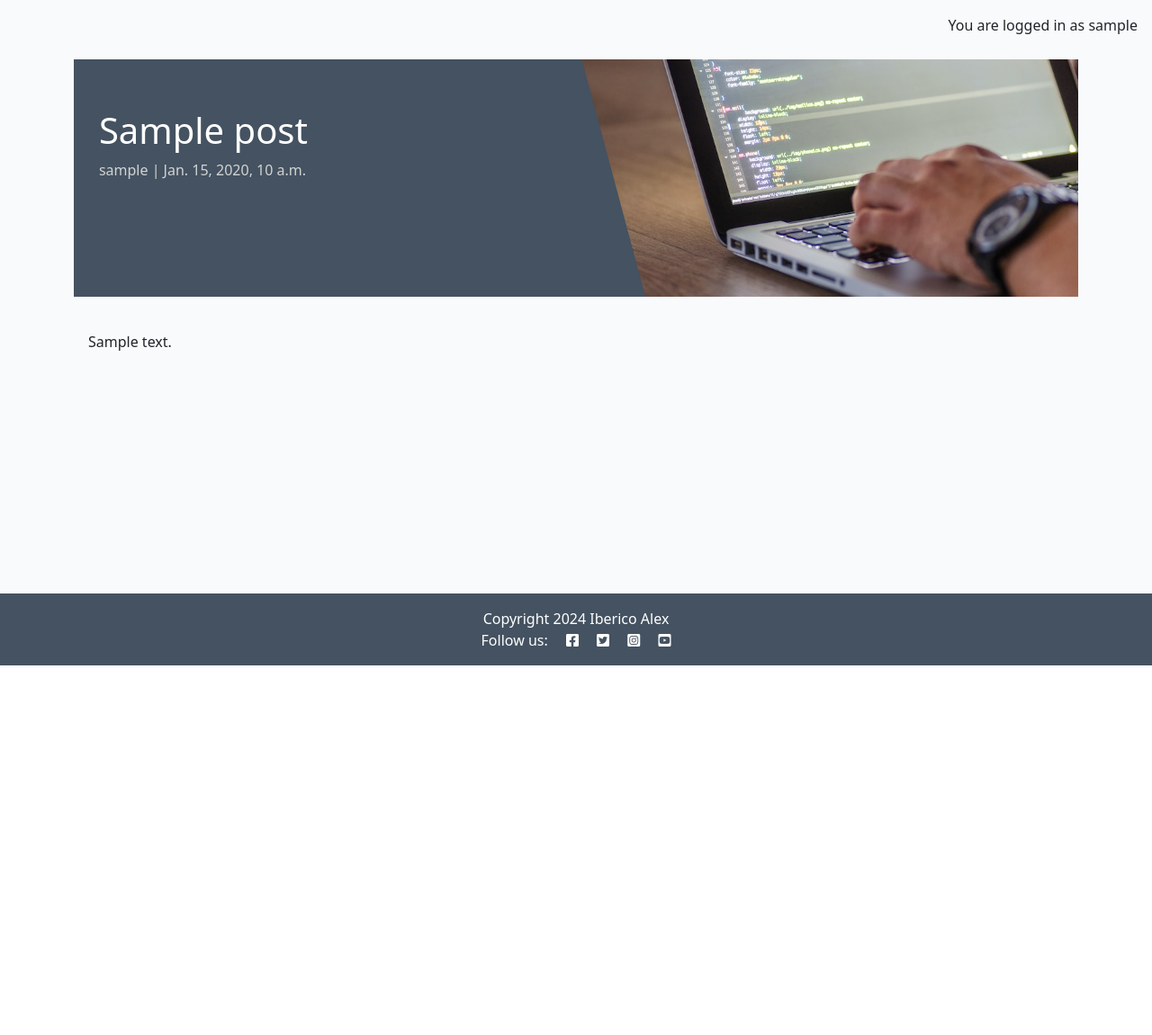
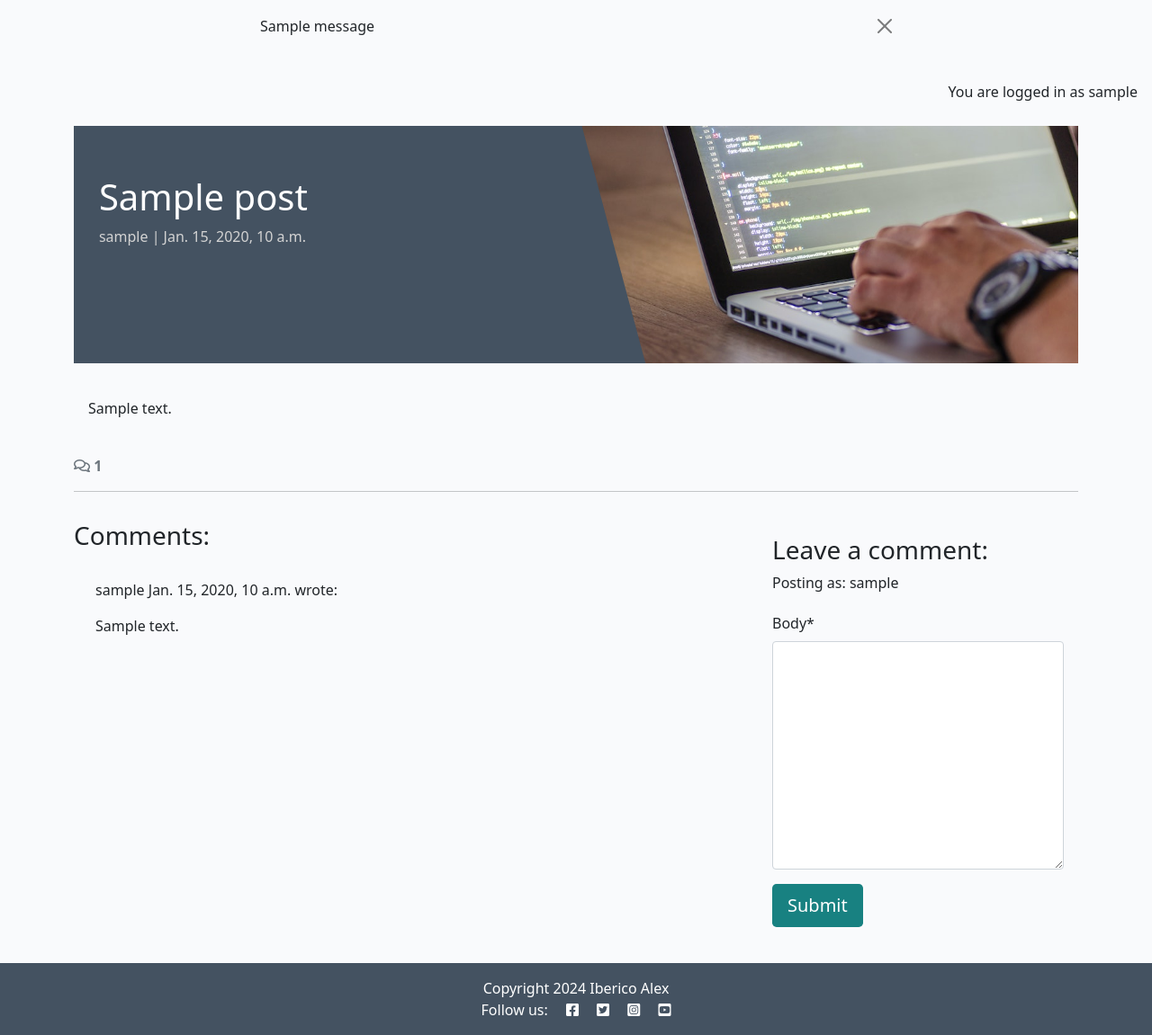
Before and after one commit to ibericoalex/iberico-alex-blog, a Django app: a page that uses templates/base.html in a window 1280 px wide. Shown: the part 60-1211 px from the top of the page at 90% size. Before the commit the page ends 800 px from the top, so only its background shows below. Run offline with Django 4.2, Linux system fonts and the light colour scheme; a user stored in the database is signed in; tables that the repository leaves empty hold one stand-in row (values such as "Sample post"); one stand-in notice (Sample message) is shown; some libraries are stand-ins or nearby versions.

Commit message:
create field to add comments in posts

```diff
--- /dev/null
+++ b/blog/forms.py
@@ -0,0 +1,8 @@
+from .models import Comment
+from django import forms
+
+
+class CommentForm(forms.ModelForm):
+    class Meta:
+        model = Comment
+        fields = ('body',)
--- a/blog/templates/blog/post_detail.html
+++ b/blog/templates/blog/post_detail.html
@@ -1,6 +1,8 @@
-{% extends 'base.html' %} {% block content %}
+{% extends 'base.html' %}
 {% load static %}
+{% load crispy_forms_tags %}
 
+{% block content %}
 <div class="masthead">
     <div class="container">
         <div class="row g-0">
@@ -29,6 +31,66 @@
             </div>
         </div>
     </div>
+     <!-- Displaying count of comments -->
+  <div class="row">
+    <div class="col-12">
+      <strong class="text-secondary">
+        <i class="far fa-comments"></i> {{ comment_count }}
+      </strong>
+    </div>
+    <div class="col-12">
+      <hr>
+    </div>
+  </div>
+  <!-- Displaying Comments -->
+  <div class="row">
+    <div class="col-md-8 card mb-4  mt-3 ">
+      <h3>Comments:</h3>
+      <div class="card-body">
+        <!-- We want a for loop inside the empty control tags
+          to iterate through each comment in comments -->
+        {% for comment in comments %}
+        <div class="p-2 comments
+          {% if not comment.approved and comment.author == user %}
+          faded{% elif not comment.approved %} d-none{% endif %}">
+          <p class="font-weight-bold">
+            {{ comment.author }}
+            <span class="font-weight-normal">
+              {{ comment.created_on }}
+            </span> wrote:
+          </p>
+          <div id="comment{{ comment.id }}">
+            {{ comment.body | linebreaks }}
+          </div>
+          {% if not comment.approved and comment.author == user %}
+          <p class="approval">
+            This comment is awaiting approval
+          </p>
+          {% endif %}
+        </div>
+        <!-- Our for loop ends here -->
+        {% endfor %}
+      </div>
+    </div>
+    <!-- Creating New Comments -->
+    <div class="col-md-4 card mb-4 mt-3">
+        <div class="card-body">
+          {% if user.is_authenticated %}
+          <h3>Leave a comment:</h3>
+          <p>Posting as: {{ user.username }}</p>
+          <form id="commentForm" method="post"
+            style="margin-top: 1.3em;">
+            {{ comment_form | crispy }}
+            {% csrf_token %}
+            <button id="submitButton" type="submit"
+              class="btn btn-signup btn-lg">Submit</button>
+          </form>
+          {% else %}
+          <p>Log in to leave a comment</p>
+          {% endif %}
+        </div>
+      </div>
+  </div>
 </div>
 
 {% endblock content %}
--- a/blog/views.py
+++ b/blog/views.py
@@ -1,6 +1,9 @@
 from django.shortcuts import render, get_object_or_404
 from django.views import generic
+from django.contrib import messages
 from .models import Post
+from .forms import CommentForm
+
 
 # Create your views here.
 class PostList(generic.ListView):
@@ -24,9 +27,30 @@ def post_detail(request, slug):
 
     queryset = Post.objects.filter(status=1)
     post = get_object_or_404(queryset, slug=slug)
+    comments = post.comments.all().order_by("-created_on")
+    comment_count = post.comments.filter(approved=True).count()
+    if request.method == "POST":
+        comment_form = CommentForm(data=request.POST)
+        if comment_form.is_valid():
+            comment = comment_form.save(commit=False)
+            comment.author = request.user
+            comment.post = post
+            comment.save()
+            messages.add_message(
+                request, messages.SUCCESS,
+                'Comment submitted and awaiting approval'
+            )
+
+
+    comment_form = CommentForm()
 
     return render(
-        request,
-        "blog/post_detail.html",
-        {"post": post},
-    )
+    request,
+    "blog/post_detail.html",
+    {
+        "post": post,
+        "comments": comments,
+        "comment_count": comment_count,
+        "comment_form": comment_form,
+    },
+)
--- a/requirements.txt
+++ b/requirements.txt
@@ -1,7 +1,9 @@
 asgiref==3.7.2
+crispy-bootstrap5==2024.2
 dj-database-url==0.5.0
 Django==4.2.10
 django-allauth==0.61.1
+django-crispy-forms==2.1
 django-summernote==0.8.20.0
 gunicorn==20.1.0
 oauthlib==3.2.2
--- a/templates/base.html
+++ b/templates/base.html
@@ -76,6 +76,22 @@
         </div>
     </nav>
 
+    <!-- displaying Django messages -->
+    <div class="container">
+        <div class="row">
+        <div class="col-md-8 offset-md-2">
+            {% for message in messages %}
+            <div class="alert {{ message.tags }} alert-dismissible
+            fade show" id="msg" role="alert">
+            {{ message | safe }}
+            <button type="button" class="btn-close"
+                data-bs-dismiss="alert" aria-label="Close"></button>
+            </div>
+            {% endfor %}
+        </div>
+        </div>
+    </div>
+
     <main class="flex-shrink-0 main-bg">
         {% if user.is_authenticated %}
         <p class="text-end m-3">You are logged in as {{ user }}</p>
```
Also changed, not shown: ibericoblog/settings.py (+6 -1 lines).
